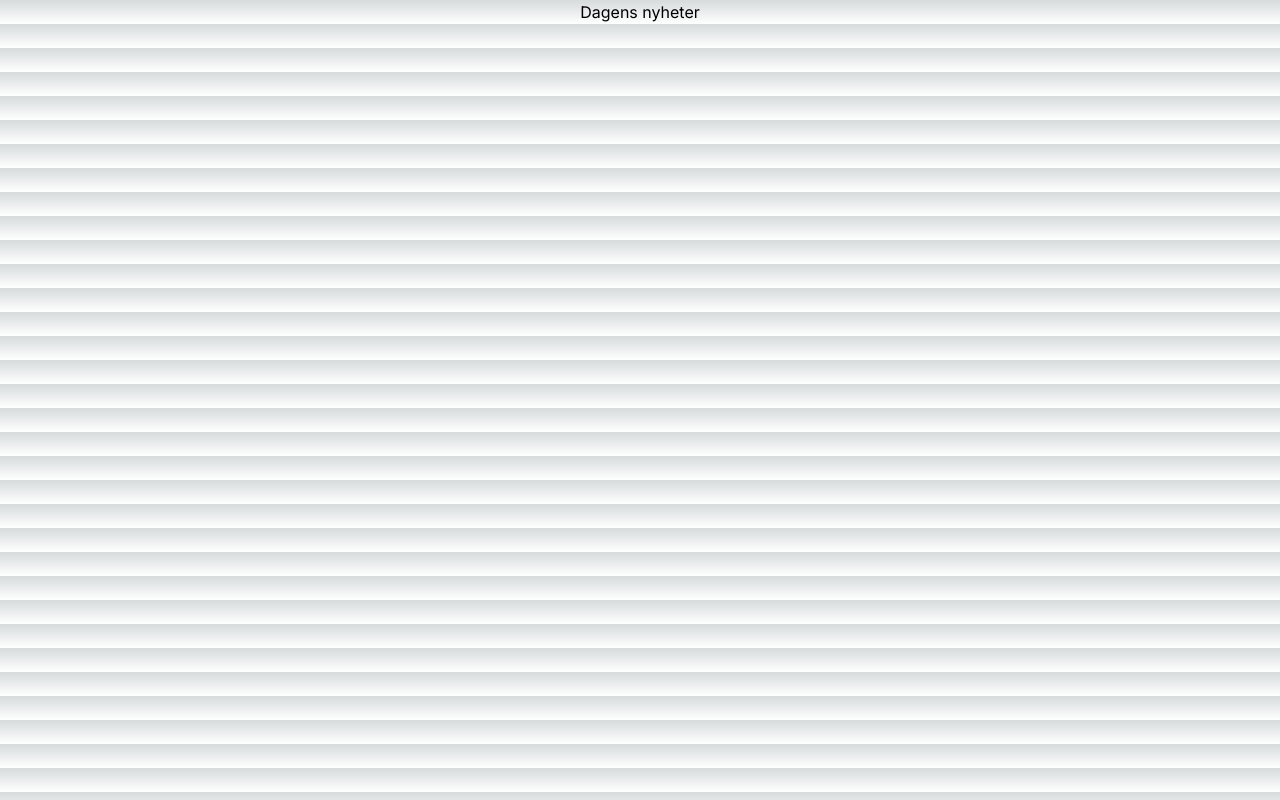
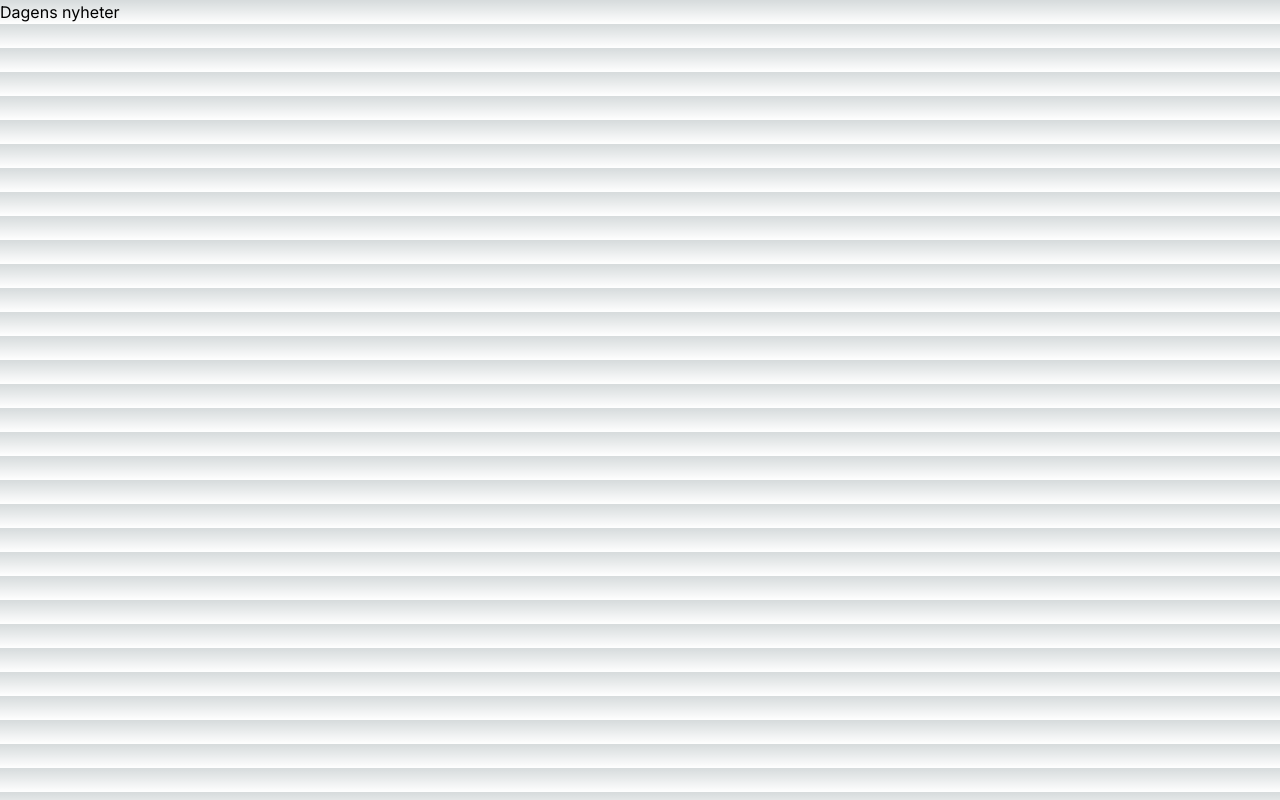
Before and after one commit to VidarHeritier/dagen-i-dag, a Next.js app: page /Pages/NewsPage in a window 1280 px wide. Built offline with nearby package versions, Linux system fonts and the light colour scheme.

Commit message:
added component

```diff
--- a/app/Pages/Heading/page.tsx
+++ b/app/Pages/Heading/page.tsx
@@ -5,7 +5,7 @@ interface HeadingProps {
 }
 
 const Heading: React.FC<HeadingProps> = ({ children }) => {
-  return <h1 className="flex justify-center">{children}</h1>;
+  return <h1>{children}</h1>;
 };
 
 export default Heading;
```
